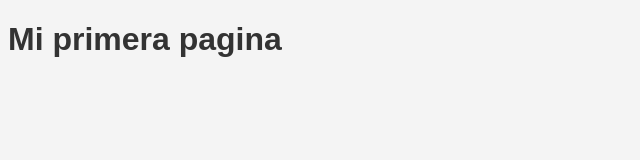
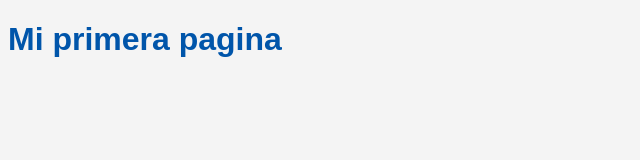
Before and after one commit to AlejandroRamirezC/mi-pagina, a plain HTML site: page index.html in a window 1280 px wide. Shown: the whole page, without its empty margins (0-640 px from the left). Drawn offline with Linux system fonts and the light colour scheme.

Commit message:
cambia el color del título

```diff
--- a/style.css
+++ b/style.css
@@ -4,5 +4,5 @@ body {
 }
 
 h1 {
-  color: #333333;
+  color: #0055aa;
 }
```
